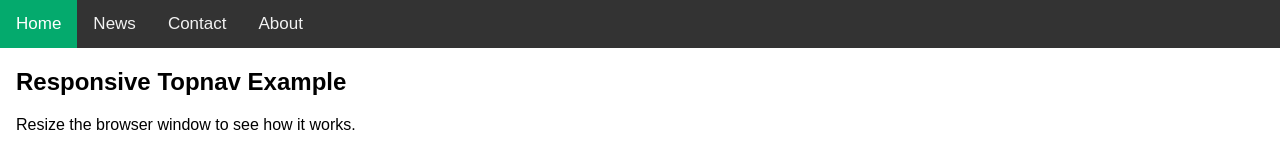
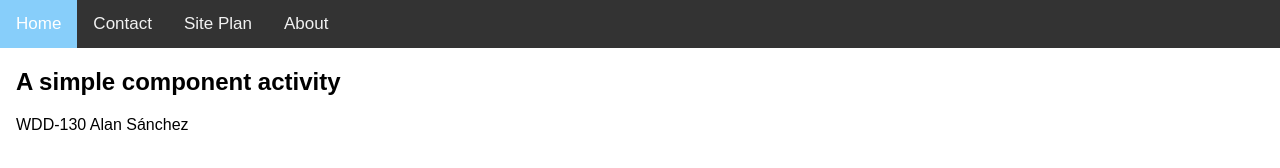
Before and after one commit to alansanchezzamora/wdd130, a plain HTML site: page component/index.html in a window 1280 px wide. Drawn offline with Linux system fonts and the light colour scheme.

Commit message:
color change

```diff
--- a/component/index.html
+++ b/component/index.html
@@ -30,7 +30,7 @@ body {
 }
 
 .topnav a.active {
-  background-color: #04AA6D;
+  background-color: lightskyblue;
   color: white;
 }
 
@@ -65,8 +65,8 @@ body {
 
 <div class="topnav" id="myTopnav">
   <a href="#home" class="active">Home</a>
-  <a href="#news">News</a>
-  <a href="#contact">Contact</a>
+  <a href="#news">Contact</a>
+  <a href="#contact">Site Plan</a>
   <a href="#about">About</a>
   <a href="javascript:void(0);" class="icon" onclick="myFunction()">
     <i class="fa fa-bars"></i>
@@ -74,8 +74,8 @@ body {
 </div>
 
 <div style="padding-left:16px">
-  <h2>Responsive Topnav Example</h2>
-  <p>Resize the browser window to see how it works.</p>
+  <h2>A simple component activity</h2>
+  <p>WDD-130 Alan Sánchez</p>
 </div>
 
 <script>
```
